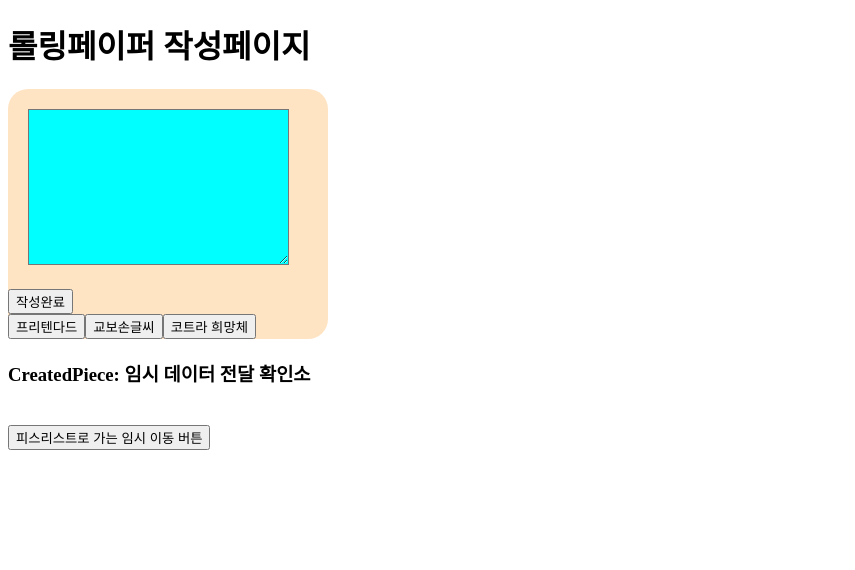
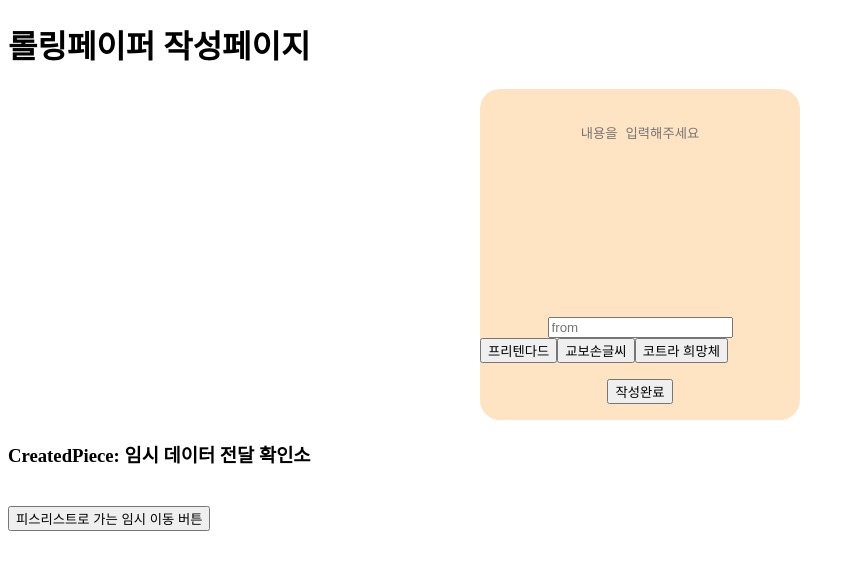
Before and after one commit to nyong-nyong/pangparty-fe, a React (Create React App) app: page /piece in a window 1280 px wide. Shown: the top 570 px of the page, without its empty margins (0-855 px from the left). Built offline with nearby package versions, Linux system fonts and the light colour scheme; the HTML template or start-up script is replaced by a standard one.

Commit message:
S08P12A306-218 Style: Font별 Textarea css 적용

```diff
--- a/src/components/CreatePiece/CreatePiece.css
+++ b/src/components/CreatePiece/CreatePiece.css
@@ -1,16 +1,25 @@
 .pieceContainer {
+  margin: auto;
   background-color: bisque;
   width: 20rem;
   border-radius: 20px;
+  display: flex;
   align-items: center;
-  vertical-align: middle;
+  flex-direction: column;
 }
 
-.pieceWrite {
-  position: relative;
-  margin: 20px;
-  background-color: aqua;
+#inputTextArea {
+  margin: 10%;
+  width: 100%;
+  height: 10rem;
   text-align: center;
+  resize: none;
+  background-color: transparent;
+  border: none;
+}
+
+.fontChooser {
+  width: 100%;
 }
 
 .RollingPaperCard-Pretendard {
--- /dev/null
+++ b/src/components/CreatePiece/CreatedPiece.css
@@ -0,0 +1,9 @@
+.pieceContainer {
+  margin: auto;
+  background-color: bisque;
+  width: 20rem;
+  border-radius: 20px;
+  display: flex;
+  align-items: center;
+  flex-direction: column;
+}
--- a/src/components/CreatePiece/CreatedPiece.js
+++ b/src/components/CreatePiece/CreatedPiece.js
@@ -16,9 +16,9 @@ function CreatedPiece(props) {
         {props.createdPieces.map(item => {
           if (item) {
             return (
-              <div key={item.id}>
+              <div key={item.id} className="pieceContainer">
                 <Draggable>
-                  <p onClick={itemClick} className={`RollingPaperCard-${item['font']}`} style={{height:"100px", width:"20%", backgroundColor:"aqua"}}>{item.content}</p>
+                  <p onClick={itemClick} className={`RollingPaperCard-${item['font']}`}>{item.content}</p>
                 </Draggable>
               </div>
             )
--- a/src/pages/CreatePiecePage.js
+++ b/src/pages/CreatePiecePage.js
@@ -9,9 +9,10 @@ import "../components/CreatePiece/CreatePiece.css";
 export default function CreatePiecePage() {
   // 작성되는 내용, 작성 완료시 비워줘야 뒤로 왔을 때 비어있어요.
   const [pieceContent, setPieceContent] = useState({
-    id: 0,
+    uid: 0,                         // 식별key값 (현재 임의로 Date.now로 사용 중)
+    member_uid: null,               // 유저 id값, 회원 비회원 여부 확인 가능
+    writer_name: "",                // 작성가능한 이름, 초기값 세팅 필요
     content: "",
-    locZ: 0,
     font: "Pretendard",
   });
 
@@ -21,7 +22,7 @@ export default function CreatePiecePage() {
   // 작성완료시 제출하고 내용 초기화
   const submitPiece = (e) => {
     setCreatedPieces([...createdPieces, pieceContent]);
-    setPieceContent({ id: 0, content: "", locZ: 0, font: "Pretendard" });
+    setPieceContent({uid: 0,member_uid: null, writer_name: "",content: "",font: "Pretendard"});
     const newClassName = `RollingPaperCard-Pretendard`;
     const inputTextArea = document.getElementById("inputTextArea");
     inputTextArea.className = newClassName;
@@ -56,23 +57,24 @@ export default function CreatePiecePage() {
         <textarea
           id="inputTextArea"
           className="pieceWrite"
-          cols="30"
-          rows="10"
+          placeholder="내용을 입력해주세요"
           onChange={typingPiece}
           value={pieceContent.content}
           ref={inputRef}
         ></textarea>
+        <input type="text" className="writerName" placeholder="from"/>
+        <div className="fontChooser">
+          <ContextFonts
+            pieceContent={pieceContent}
+            setPieceContent={setPieceContent}
+            handleFontBtnClick={handleFontBtnClick}
+          />
+        </div>
         {/* 일단 데이터 이동 확인을 위해 link에서 밖으로 뺐습니다. */}
-        <button type="submit" onClick={submitPiece}>
+        <button type="submit" onClick={submitPiece} style={{ margin: "5%" }}>
           작성완료
         </button>
         {/* 폰트 버튼 기능 추가 */}
-        <ContextFonts
-          pieceContent={pieceContent}
-          setPieceContent={setPieceContent}
-          handleFontBtnClick={handleFontBtnClick}
-        />
-
         {/* 내용작성 시 enter를 통해 줄바꿈을 하게 되는데, form으로 submit이벤트 발동시키면 줄바꿈 해야하는데 제출되어버리니까 form으로 묶지 않았습니다.  */}
       </div>
 
```
